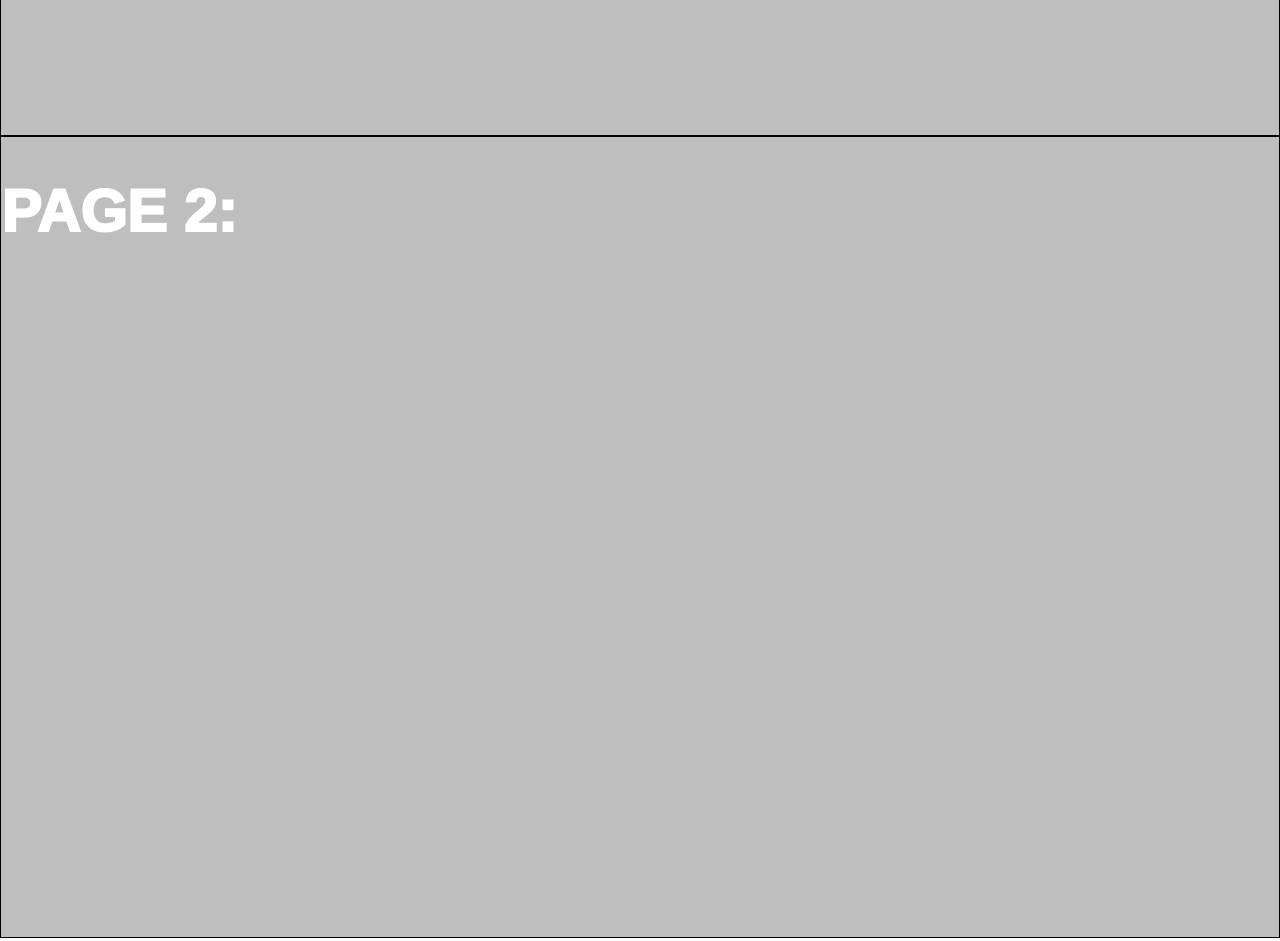
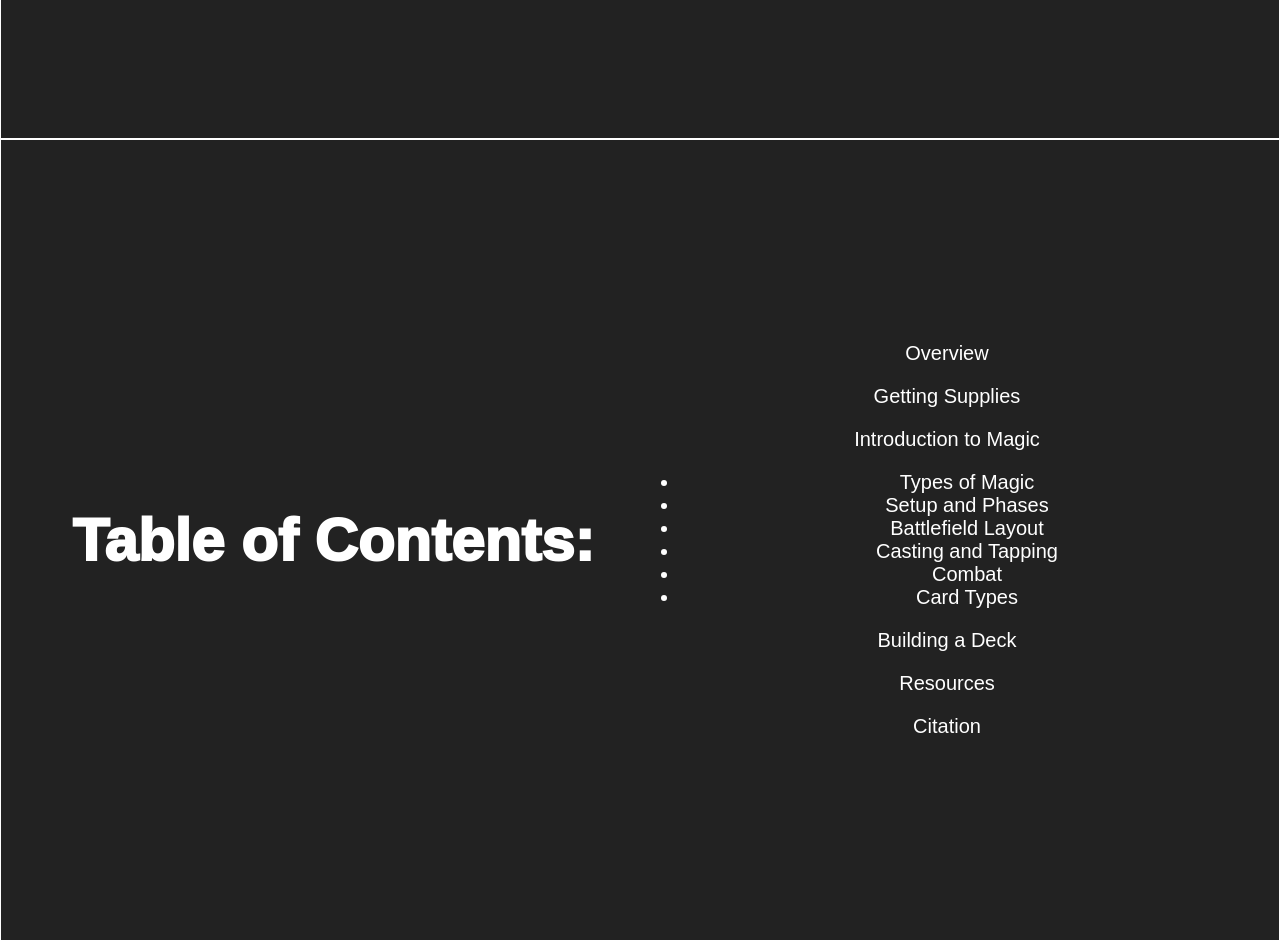
Before and after one commit to Testanis396/MTGHowTo, a plain HTML site: page index.html in a window 1280 px wide. Shown: the part 760-1701 px from the top of the page. Drawn offline with Linux system fonts and the light colour scheme.

Commit message:
Version 1.4 grid-item styling and hyperlink jump

```diff
--- a/index.html
+++ b/index.html
@@ -26,7 +26,7 @@
                     </a>
                 </div>
                 <div id="right">
-                    <h2><a href="" style="text-decoration:none">TABLE OF CONTENTS</a></p>
+                    <h2><a href="#table-link" style="text-decoration:none">TABLE OF CONTENTS</a></p>
                     <h2><a href="" style="text-decoration:none">PREVIOUS</a></p>
                     <h2><a href="" style="text-decoration:none">NEXT</a></p>
                 </div>
@@ -34,9 +34,29 @@
             <div id="grid-item1" class="content">
                 <h1>HOW TO START GUIDE:</h1>
             </div>
+            <a id="table-link">
             <div id="grid-item2" class="content">
-                <h1>PAGE 2:</h1>
+                <div class="box a">
+                    <h1>Table of Contents:</h1>
+                </div>
+                <div class="box b">
+                    <p>Overview</p>
+                    <p>Getting Supplies</p>
+                    <p>Introduction to Magic</p>
+                    <ul>
+                        <li>Types of Magic</li>
+                        <li>Setup and Phases</li>
+                        <li>Battlefield Layout</li>
+                        <li>Casting and Tapping</li>
+                        <li>Combat</li>
+                        <li>Card Types</li>
+                    </ul>
+                    <p>Building a Deck</p>
+                    <p>Resources</p>
+                    <p>Citation</p>
+                </div>
             </div>
+            </a>
         </div>
     </body>
 </html>
--- a/style.css
+++ b/style.css
@@ -3,7 +3,7 @@ body {
 }
 .container {
     min-height: 100vh;
-    background-color: #2e2e2e4f;
+    background-color: #222222;
     display: flex;
     flex-direction: column;
 }
@@ -30,9 +30,17 @@ body {
 
 .content {
     min-height: 800px;
-    border: 1px solid black;
+    border: 1px solid white;
+    padding: 0 25px;
+    display: flex;
+    justify-content: center;
+    align-items: center;
 }
 
+img {
+    max-width: 100%;
+    display: block;
+}
 a {
     color: white;
 }
@@ -49,3 +57,15 @@ h1 {
     font-weight: 1000;
     font-size: 60px;
 }
+
+#grid-item2 .box {
+    flex-basis: 50%;
+    text-align: center;
+}
+
+#grid-item2 .b{
+    color: white;
+    font-family: fantasy;
+    font-weight: 500;
+    font-size: 20px;
+}
```
Also changed, not shown: 1 other file.
